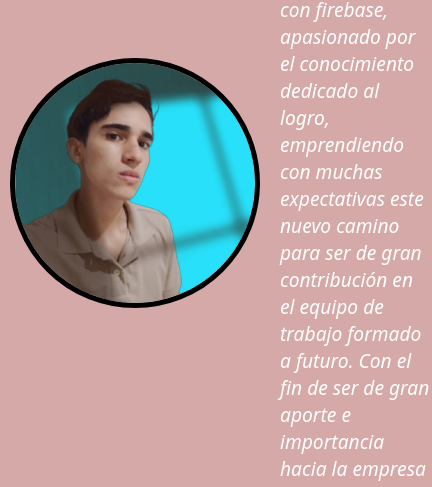
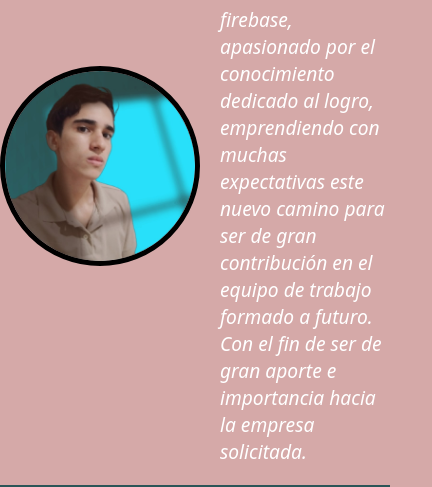
Before and after one commit to Jeancerv/portafolioficial, a plain HTML site: page index.html in a window 390 px wide. Shown: the part 322-809 px from the top of the page, 432 px wide, since content can reach past the window. Drawn offline with Linux system fonts and the light colour scheme.

Commit message:
Add files via upload

```diff
--- a/style/style.css
+++ b/style/style.css
@@ -224,6 +224,8 @@ img {
         display: flex;
         flex-direction: column;
         align-items: center;
+        width: 100%;
+        overflow-x: hidden;
     }
 
     .navegacion {
@@ -238,13 +240,19 @@ img {
     }
 
     .foto {
-        max-width: 250px;
+        max-width: 200px;
         border-radius: 125px;
     }
 
     .about {
-        margin: 10px;
+        display: flex;
+        align-items: center;
+        min-width: 100%;
+        margin: 20px; /* Reducir el margen */
         gap: 20px;
+        background-color: #d5a9a8;
+        color: white;
+        overflow: hidden; /* Esto evitará que el contenido se desborde */
     }
 
     .yo > h1 {
```
